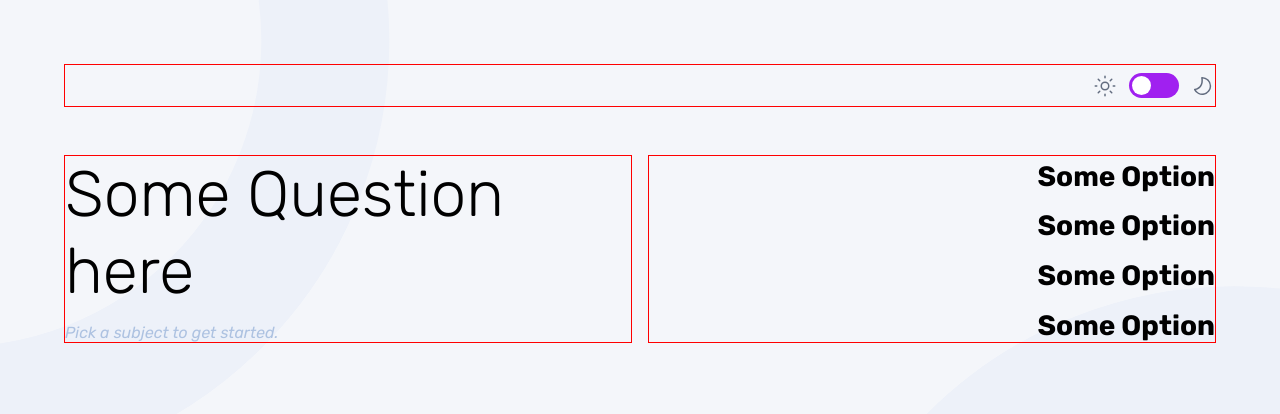
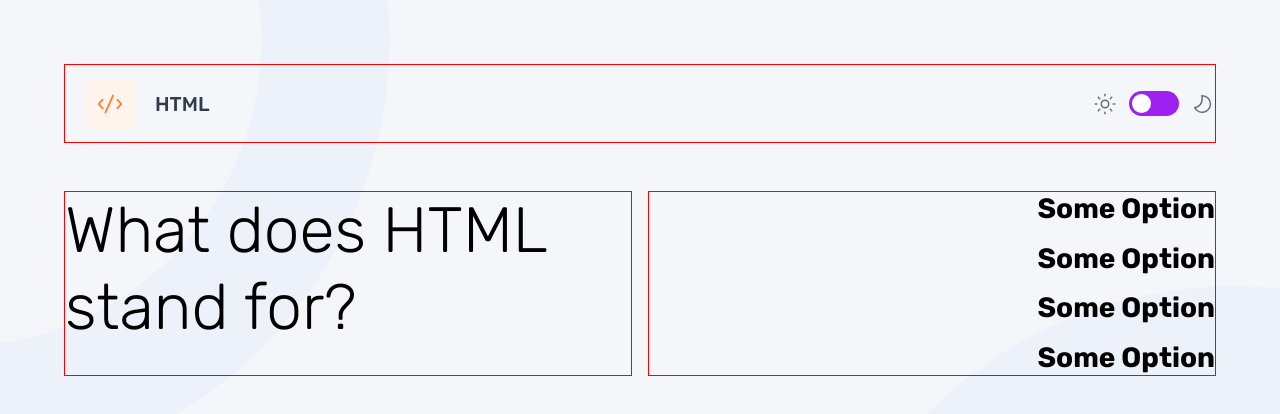
Before and after one commit to UloakuObi/frontend-quizzical, a React (Vite) app: page / in a window 1280 px wide. Both pictures are taken after a click on the button "HTML". Shown: the top 414 px of the page. Built offline with nearby package versions, Linux system fonts and the light colour scheme.

Commit message:
Implement quizpage logic

```diff
--- a/index.css
+++ b/index.css
@@ -98,11 +98,11 @@
 
   .bold-text { font-weight: 500;}
 
-  .dark-font {
+  .light-theme-font {
     color: hsl(var(--clr-blue-900));
   }
 
-  .light-font {
+  .dark-theme-font {
     color: white;
   }
 
@@ -151,7 +151,15 @@ h1 > span {
   padding: 1.5rem;
 }
 
-.header {
+.quiz-page-header {
+  display: flex;
+  align-items: center;
+  justify-content: space-between;
+  min-width: 100%;
+  border: 1px solid red;
+}
+
+.home-page-header {
   display: flex;
   align-items: end;
   justify-content: end;
@@ -181,10 +189,18 @@ h1 > span {
     column-gap: 1rem;
     padding: 3.5rem;
   }
-  .header {
+  .home-page-header {
     grid-area: title;
     display: flex;
     justify-content: end;
+    min-width: 100%;
+    border: 1px solid red;
+  }
+
+  .quiz-page-header {
+    grid-area: title;
+    display: flex;
+    justify-content: space-between;
     min-width: 100%;
     border: 1px solid red;
   }
@@ -285,7 +301,7 @@ div.logo-container {
   width: 255px;
   font-weight: 500;
   padding: 0.85rem 0.5rem;
-  border: 1px solid hsl(var(--clr-blue-900));
+  /* border: 1px solid hsl(var(--clr-blue-900)); */
 }
 
 
--- a/src/App.jsx
+++ b/src/App.jsx
@@ -17,17 +17,11 @@ export default function App() {
       setCurrentPage("quiz")
     }
 
-    React.useEffect(() => {
-      console.log("Updated state:", category);
-      const quiz = data.quizzes
-      const selectedCategory = quiz.filter(quizCat => quizCat.title === category)
-      console.log(selectedCategory)
-    }, [category]);
 
     return (
         <>
             {currentPage === "home" ? <HomePage onSelectCategory={selectCategory} />
-            : <QuizPage />}
+            : <QuizPage category={category}/>}
         </>
       );
 }
--- a/src/components/Logo.jsx
+++ b/src/components/Logo.jsx
@@ -4,7 +4,7 @@ import clsx from "clsx";
 
 export default function Logo({ children, src, category, className }) {
   const logoContainer = clsx(`logo-container ${className}`)
-  const iconBox = clsx(`icon-box ${category}`);
+  const iconBox = clsx(`icon-box ${category.toLowerCase()}`);
 
   return (
     <div className={logoContainer}>
--- a/src/components/ThemeSwitcher.jsx
+++ b/src/components/ThemeSwitcher.jsx
@@ -5,7 +5,7 @@ import sunIconLight from "/assets/images/icon-sun-light.svg"
 import moonIconLight from "/assets/images/icon-moon-light.svg"
 import { useThemeContext } from "../context/ThemeContext";
 
-export default function ThemeSwitcher() {
+export default function ThemeSwitcher({className}) {
 
   const { theme, toggleTheme } = useThemeContext();
 
@@ -13,7 +13,7 @@ export default function ThemeSwitcher() {
   const moonIcon = theme === "light" ? moonIconDark : moonIconLight;
 
   return (
-    <div className="theme-switcher">
+    <div className={`theme-switcher ${className}`}>
       <img src={sunIcon} alt="sun icon" />
       <label className="switch">
         <input type="checkbox" id="theme-toggle" onChange={toggleTheme}/>
--- a/src/pages/HomePage.jsx
+++ b/src/pages/HomePage.jsx
@@ -6,7 +6,7 @@ import CategoryButton from "../components/CategoryButton.jsx";
 import htmlIcon from "/assets/images/icon-html.svg";
 import accessibilityIcon from "/assets/images/icon-accessibility.svg";
 import cssIcon from "/assets/images/icon-css.svg";
-import jsIcon from "/assets/images/icon-js.svg";
+import jsIcon from "/assets/images/icon-javascript.svg";
 
 export default function HomePage({onSelectCategory}) {
 
@@ -19,7 +19,7 @@ export default function HomePage({onSelectCategory}) {
 
     return (
         <main className="page-container">
-            <div className="header">
+            <div className="home-page-header">
                 <ThemeSwitcher />
             </div>
 
--- a/src/pages/QuizPage.jsx
+++ b/src/pages/QuizPage.jsx
@@ -1,20 +1,53 @@
 import React from "react"
+import data from "../data.js"
+import Logo from "../components/Logo.jsx";
 import ThemeSwitcher from "../components/ThemeSwitcher.jsx";
 import { useThemeContext } from "../context/ThemeContext.jsx";
 
-export default function QuizPage() {
+export default function QuizPage({category}) {
 
     const { theme } = useThemeContext();
 
+    // State values
+    const [quiz, setQuiz] = React.useState([])
+    const [currentQuestionIndex, setCurrentQuestionIndex] = React.useState(0)
+
+    // State Derived Values
+    const currentQuestion = quiz.length > 0 ? quiz[currentQuestionIndex] : null;
+
+    React.useEffect(() => {
+        console.log("Updated state:", category);
+        const quizData = data.quizzes
+        const selectedCategory = quizData.filter(quizCat => quizCat.title === category)
+        setQuiz(selectedCategory[0].questions)
+        // if (selectedCategory) {
+        //     setQuiz(selectedCategory[0].questions)
+        // }
+
+    }, []);
+
+    console.log(quiz)
+
+    // console.log(currentQuestion)
+    // console.log(currentQuestion.question)
+    // console.log(currentQuestion.options)
+    // console.log(currentQuestion.answer)
+
     return (
             <main className="page-container">
-                <div className="header">
+                <div className="quiz-page-header">
+                    <Logo src={`/assets/images/icon-${category.toLowerCase()}.svg`}
+                          className={`${theme}-theme-font fs-6`}
+                          category={category}>
+                        {category}
+                    </Logo>
                     <ThemeSwitcher />
                 </div>
 
+                {quiz.length > 0 &&
+                <>
                     <section className="left-column">
-                    <h1 className="fs-2 lh-2">Some Question here</h1>
-                    <p className="sm-text">Pick a subject to get started.</p>
+                        <h1 className="fs-2 lh-2">{currentQuestion.question}</h1>
                     </section>
 
                     <section className="right-column flow">
@@ -23,6 +56,7 @@ export default function QuizPage() {
                         <h3 className="fs-4 lh-2">Some Option</h3>
                         <h3 className="fs-4 lh-2">Some Option</h3>
                     </section>
+                </>}
             </main>
             )
 }
```
Also changed, not shown: public/assets/images/icon-javascript.svg (renamed from public/assets/images/icon-js.svg). Lines whose indentation alone changed are shown as unchanged.
